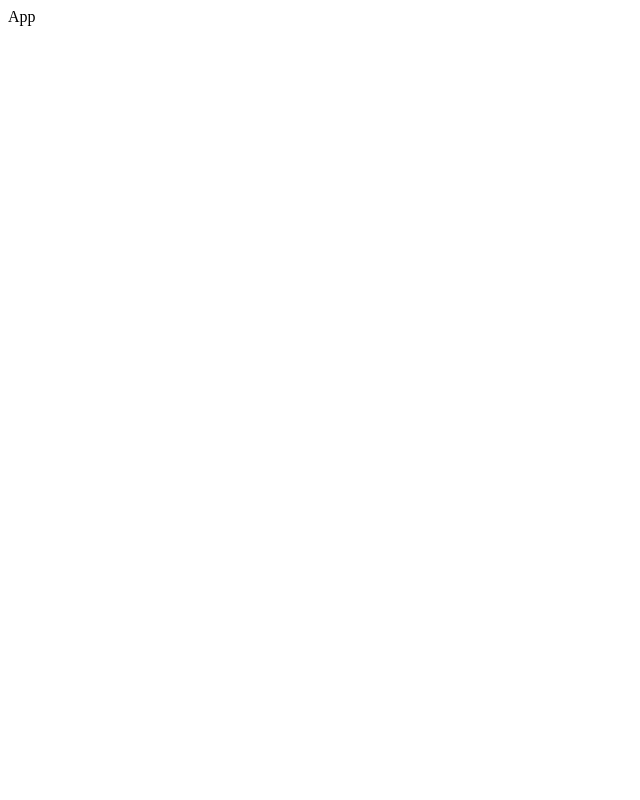
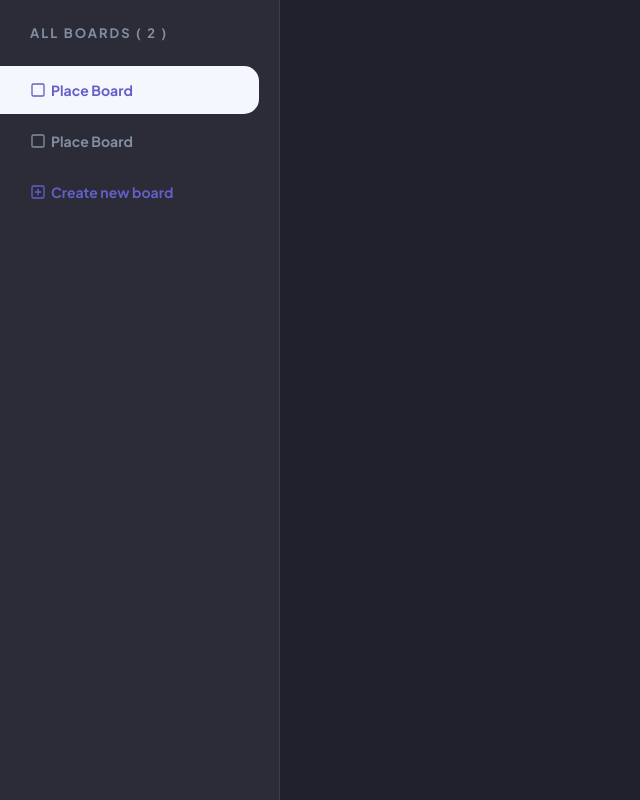
Before and after one commit to luc-as-dev/kanban-board, a React (Vite) app in the folder client/: page / in a window 1280 px wide. Shown: the whole page, without its empty margins (0-640 px from the left). Built offline with nearby package versions, Linux system fonts and the light colour scheme.

Commit message:
Added sidebar

```diff
--- a/client/package.json
+++ b/client/package.json
@@ -11,6 +11,7 @@
   "dependencies": {
     "react": "^18.2.0",
     "react-dom": "^18.2.0",
+    "react-feather": "^2.0.10",
     "sass": "^1.59.3"
   },
   "devDependencies": {
--- a/client/src/App.tsx
+++ b/client/src/App.tsx
@@ -1,7 +1,10 @@
 import React from "react";
+import Sidebar from "./assets/components/Sidebar/Sidebar";
 
-type Props = {};
-
-export default function App({}: Props) {
-  return <div>App</div>;
+export default function App() {
+  return (
+    <div className="app">
+      <Sidebar />
+    </div>
+  );
 }
--- /dev/null
+++ b/client/src/assets/components/Sidebar/Sidebar.scss
@@ -0,0 +1,60 @@
+.sidebar {
+  background-color: var(--bg-gray);
+  color: var(--text-gray);
+  border-right: 1px solid var(--bg-lines);
+
+  max-width: 280px;
+  width: 100%;
+  min-height: 100vh;
+  padding: 25px 0px;
+
+  p {
+    font-weight: 700;
+    font-size: 13px;
+    letter-spacing: 2px;
+    padding: 0 30px;
+    margin-bottom: 25px;
+  }
+
+  &-items {
+    display: flex;
+    flex-direction: column;
+    list-style: none;
+
+    gap: 3px;
+
+    li {
+      display: flex;
+      align-items: center;
+      cursor: pointer;
+
+      transition: 100ms ease-in-out;
+
+      font-weight: 700;
+      font-size: 14px;
+      border-radius: 0 15px 15px 0;
+      gap: 5px;
+      padding: 15px 30px;
+      margin-right: 20px;
+
+      &:hover, &.active {
+        background-color: var(--text-dimmed);
+        color: var(--primary);
+      }
+
+      svg {
+        width: 16px;
+        height: 16px
+      }
+
+      &:last-child {
+        background-color: transparent;
+        color: var(--primary);
+        &:hover {
+        background-color: var(--primary);
+        color: var(--text-dimmed);
+      }
+      }
+    }
+  }
+}
--- /dev/null
+++ b/client/src/assets/components/Sidebar/Sidebar.tsx
@@ -0,0 +1,27 @@
+import React from "react";
+import { Square, PlusSquare } from "react-feather";
+import "./Sidebar.scss";
+
+type Props = {};
+
+export default function Sidebar({}: Props) {
+  return (
+    <div className="sidebar">
+      <p>ALL BOARDS ( 2 )</p>
+      <ul className="sidebar-items">
+        <li className="active">
+          <Square />
+          Place Board
+        </li>
+        <li>
+          <Square />
+          Place Board
+        </li>
+        <li>
+          <PlusSquare />
+          Create new board
+        </li>
+      </ul>
+    </div>
+  );
+}
--- a/client/src/index.scss
+++ b/client/src/index.scss
@@ -0,0 +1,34 @@
+@import url('https://fonts.googleapis.com/css2?family=Plus+Jakarta+Sans:wght@200;300;400;500;600;700;800&display=swap');
+
+:root {
+  --primary: #635fc7;
+  --primary-dimmed: #a8a4ff;
+  --secondary: #ea5555;
+  --secondary-dimmed: #ff9898;
+  --bg: #000112;
+  --bg-dark-gray: #20212c;
+  --bg-gray: #2b2c37;
+  --bg-lines: #3e3f4e;
+  --text-gray: #828fa3;
+  --text-lines: #e4ebfa;
+  --text-dimmed: #f4f7fd;
+  --text: #ffffff;
+}
+
+
+* {
+  font-family: 'Plus Jakarta Sans', sans-serif;
+
+  margin: 0;
+  padding: 0;
+  box-sizing: border-box
+}
+
+body {
+  background-color:  var(--bg-dark-gray);
+  color: var(--text);
+}
+
+.app {
+  display: flex;
+}
```
Also changed, not shown: 1 other file (tests, documents, lock files or other folders).
